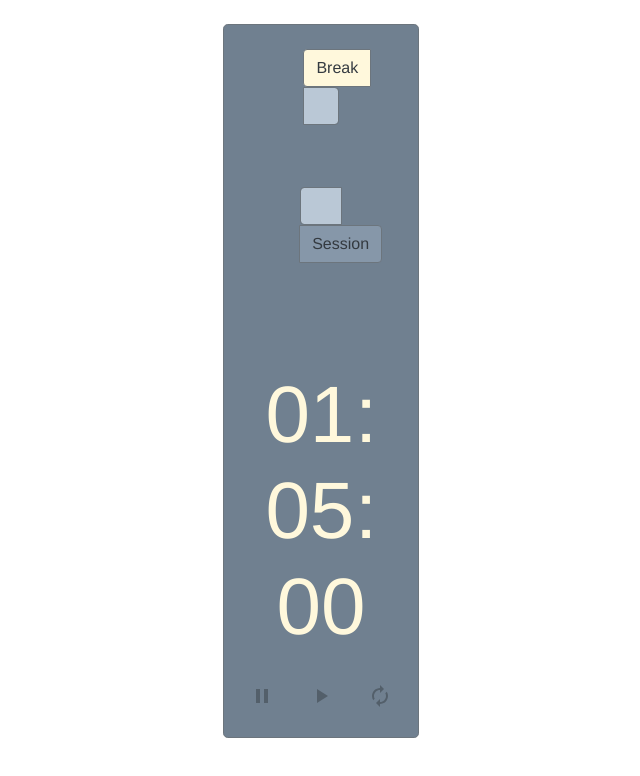
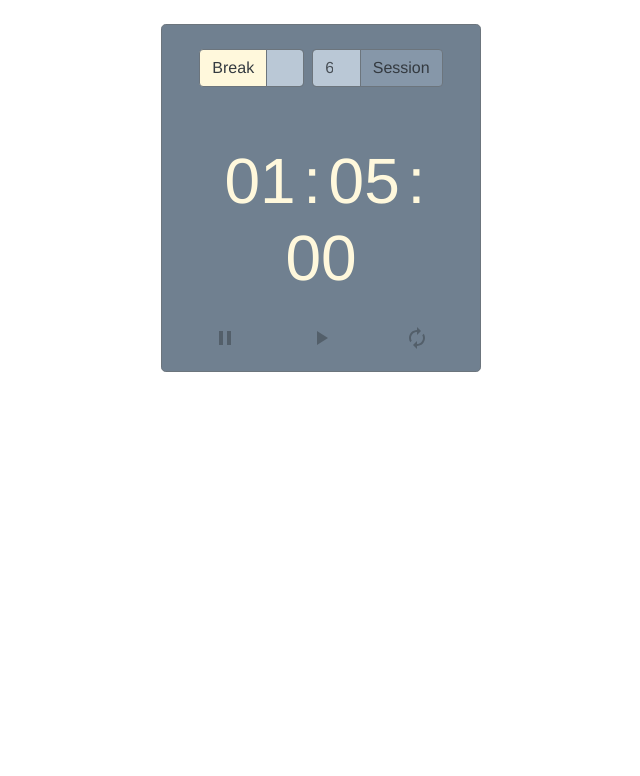
Before and after one commit to chinh-le/pomodoro-clock, a React (Create React App) app: page / in a window 1280 px wide. Shown: the top 776 px of the page, without its empty margins (319-959 px from the left). Built offline with nearby package versions, Linux system fonts and the light colour scheme; a web font is replaced by a local one; what uifx would draw is missing.

Commit message:
Refact style

```diff
--- a/src/components/TimeComponent.js
+++ b/src/components/TimeComponent.js
@@ -31,12 +31,12 @@ const TimeComponent = (props) => {
   }, [count, isSession]);
 
   return (
-    <h1 className="text-center m-0 time-display pt-1 pb-4" style={{ fontSize: '5rem', color: `${color}` }}>
-      <span className="d-inline-flex justify-content-center" style={{ width: '90px', display: 'inline-flex' }}>{hrs}</span>
+    <h1 className="text-center m-0 time-display pt-1 pb-4" style={{ fontSize: '4rem', color: `${color}` }}>
+      <span className="d-inline-flex justify-content-center" style={{ width: '30%', display: 'inline-flex' }}>{hrs}</span>
       :
-      <span className="d-inline-flex justify-content-center" style={{ width: '90px', display: 'inline-flex' }}>{mins}</span>
+      <span className="d-inline-flex justify-content-center" style={{ width: '30%', display: 'inline-flex' }}>{mins}</span>
       :
-      <span className="d-inline-flex justify-content-center" style={{ width: '90px', display: 'inline-flex' }}>{secs}</span>
+      <span className="d-inline-flex justify-content-center" style={{ width: '30%', display: 'inline-flex' }}>{secs}</span>
     </h1>
   );
 };
--- a/src/containers/BreakComponent.js
+++ b/src/containers/BreakComponent.js
@@ -35,14 +35,14 @@ const BreakComponent = (props) => {
   }, [breakLength, isSession]);
 
   return (
-    <div style={{ width: '43%' }} className="mx-1">
+    <div style={{ width: '33%' }} className="mx-1">
       <InputGroup>
         <InputGroup.Prepend>
           <InputGroup.Text className="border-secondary text-dark" style={{ backgroundColor: `${bgColor}` }}>Break</InputGroup.Text>
         </InputGroup.Prepend>
         <Form.Control type="number" onChange={breakHandler} value={mins} min={min} max={max} step={step} style={{ backgroundColor: theme.break.inputBg }} className="border-secondary" />
       </InputGroup>
-      <div className={`${inputError} text-danger mt-1 mr-2 text-right`} style={{ fontSize: '0.8rem' }}>1 - 60 mins</div>
+      <div className={`${inputError} text-danger mt-1 mr-2 text-right`}>1 - 60 mins</div>
     </div>
   );
 };
--- a/src/containers/ClockComponent.js
+++ b/src/containers/ClockComponent.js
@@ -18,13 +18,10 @@ const ClockComponent = (props) => {
     count, play, pause, reset, isSession,
   } = useInterval(1000, sessionLength, breakLength);
 
-  // lightslategray: #778899
-  // slategray: #708090
-
   return (
-    <Container className="clock-container" style={{ width: '500px' }}>
-      <Col xs={9} md={7} lg={6} xl={5} className="mx-auto my-4 rounded-lg border border-secondary pt-4 pb-3 px-2" style={{ backgroundColor: theme.componentBg }}>
-        <Row className="justify-content-center" style={{ margin: '0 3rem' }}>
+    <Container className="clock-container" style={{ width: '350px' }}>
+      <Col className="my-4 pt-4 pb-2 rounded-lg border border-secondary" style={{ backgroundColor: theme.componentBg }}>
+        <Row className="justify-content-center">
           <BreakComponent reset={reset} isSession={isSession} />
           <SessionComponent reset={reset} isSession={isSession} />
         </Row>
--- a/src/containers/SessionComponent.js
+++ b/src/containers/SessionComponent.js
@@ -34,7 +34,7 @@ const SessionComponent = (props) => {
   }, [sessionLength, isSession]);
 
   return (
-    <div style={{ width: '51%' }} className="mx-1">
+    <div style={{ width: '41%' }} className="mx-1">
       <InputGroup>
         <Form.Control type="number" onChange={sessionHandler} value={mins} min={min} max={max} step={step} style={{ backgroundColor: theme.session.inputBg }} className="border-secondary" />
         <InputGroup.Append>
```
